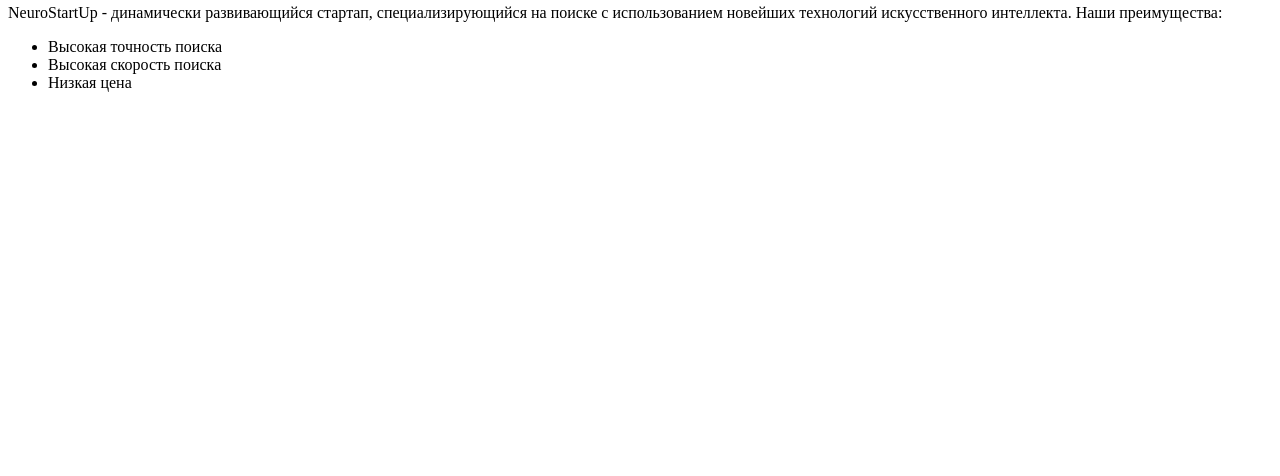
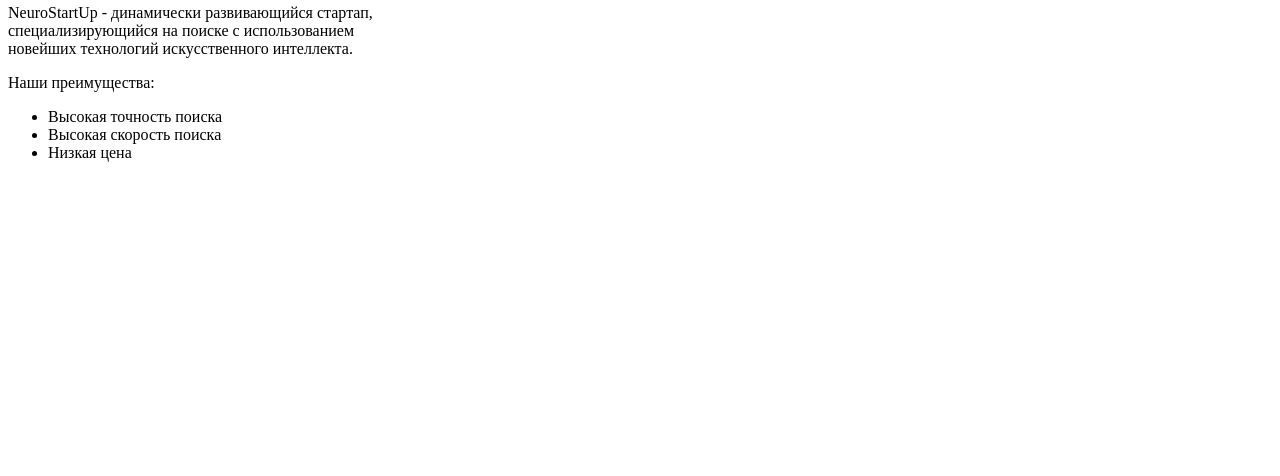
Before and after one commit to on1ine/git, a plain HTML site: page index.html in a window 1280 px wide. Shown: the part 324-800 px from the top of the page. Drawn offline with Linux system fonts and the light colour scheme.

Commit message:
add index.html

```diff
--- a/index.html
+++ b/index.html
@@ -9,7 +9,8 @@
 <body>
 
 <img src="https://camo.githubusercontent.com/c6727c717cad1e4820481abb87524f90782445c5/68747470733a2f2f692e696d6775722e636f6d2f495a4f525769492e706e67" alt="NeuroStartUp">
-<p>NeuroStartUp - динамически развивающийся стартап, специализирующийся на поиске с использованием новейших технологий искусственного интеллекта. Наши преимущества:</p>
+<p>NeuroStartUp - динамически развивающийся стартап,<br> специализирующийся на поиске с использованием<br> новейших технологий искусственного интеллекта. </p>
+<p> Наши преимущества:</p>
 <ul>
 	<li>Высокая точность поиска</li>
 	<li>Высокая скорость поиска</li>
```
